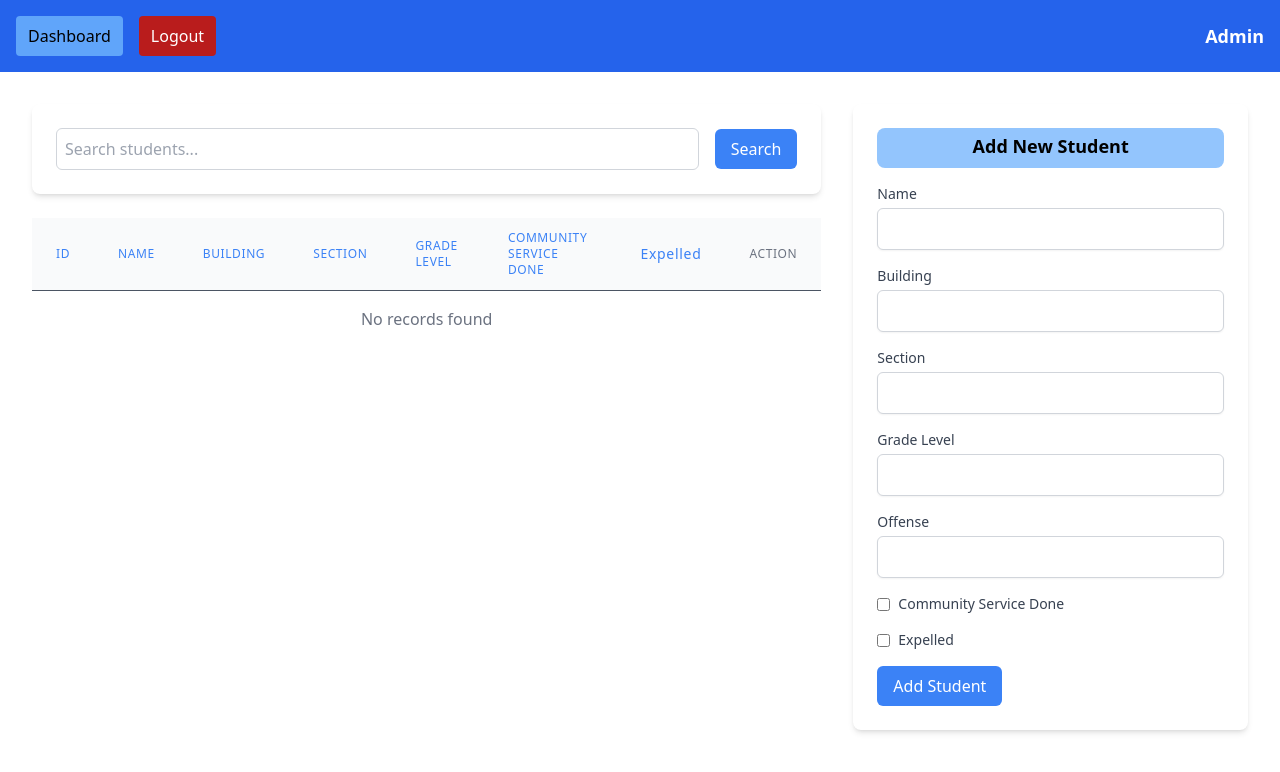
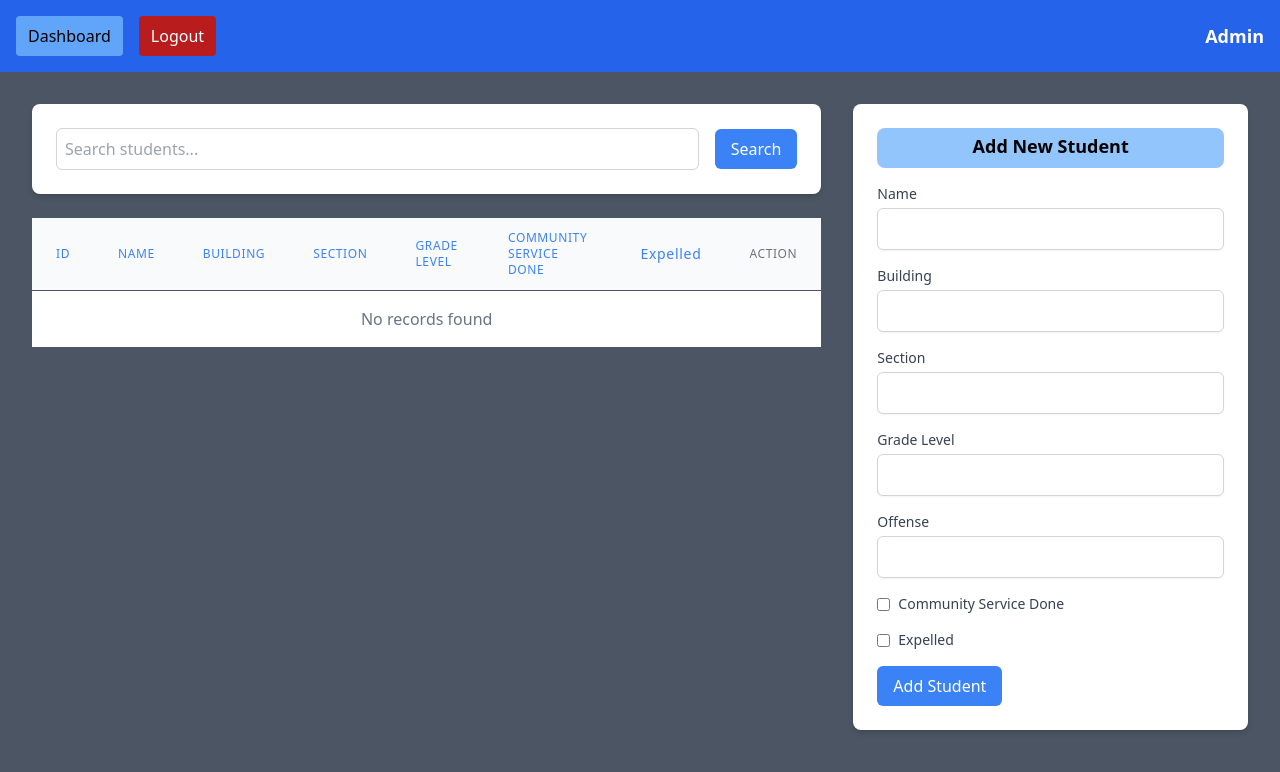
Before and after one commit to XyrelTZY/Guidance-PR, a PHP site: page / in a window 1280 px wide. Shown: the top 772 px of the page. Run offline with PHP 8.4, Linux system fonts and the light colour scheme; data that the repository does not hold is empty; some libraries are stand-ins or nearby versions.

Commit message:
Update index.php

```diff
--- a/index.php
+++ b/index.php
@@ -131,7 +131,7 @@ $conn->close();
     </style>
     <title>Student Community Service</title>
 </head>
-<body class="bg-gray-">
+<body class="bg-gray-600">
     <!-- Header -->
     <header class="bg-blue-600 text-white p-4">
         <div class="max-w-7xl mx-auto flex justify-between items-center">
```
